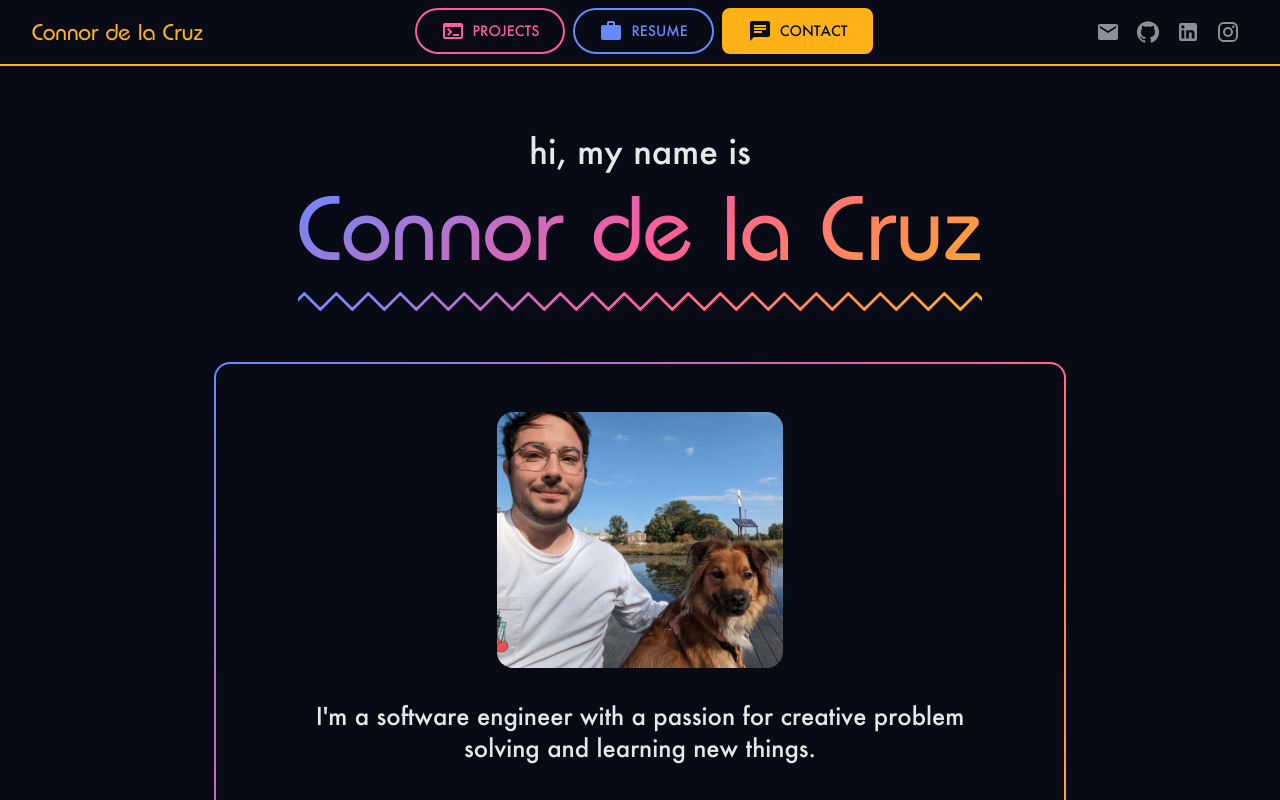
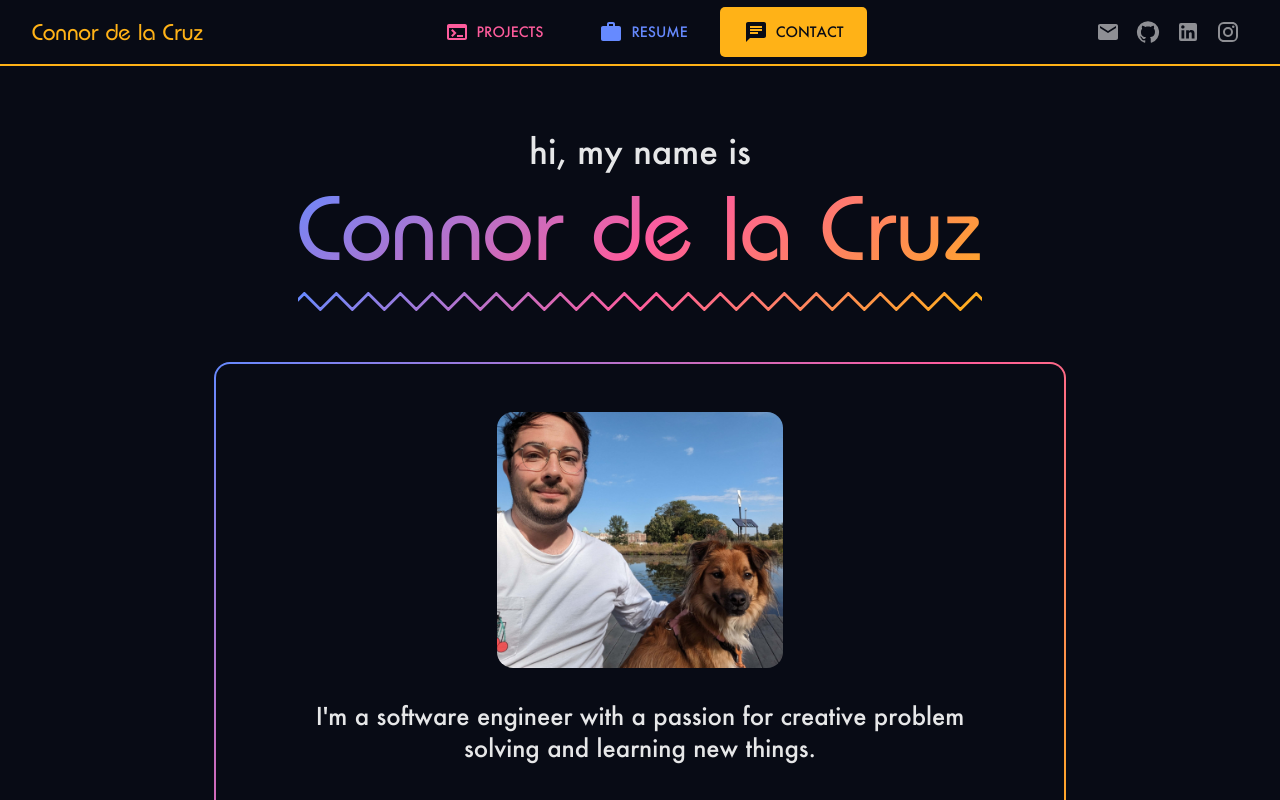
Before and after one commit to connordelacruz/connordelacruz.github.io, a React (Vite) app: page / in a window 1280 px wide. Shown: the top 800 px of the page. Built offline with nearby package versions, Linux system fonts and the light colour scheme.

Commit message:
nav tabs are more tab-like instead of button-like (again)

```diff
--- a/src/components/NavBar.jsx
+++ b/src/components/NavBar.jsx
@@ -43,6 +43,7 @@ const NavTabs = ({
                    createSmoothScrollToSectionHandler,
                    containerSx = {},
                  }) => {
+  // TODO: cleanup styles, maybe set it up so we can switch on the fly in the future
   return (
     <Box
       sx={{
@@ -57,11 +58,12 @@ const NavTabs = ({
           // Active tab indicator styles
           '& .MuiTabs-indicator': {
             // Don't use tab indicator
-            display: 'none',
+            // display: 'none',
+
             // Full height indicator
-            // height: '100%',
-            // borderRadius: '5px',
-            // backgroundColor: getActiveHashColor(),
+            height: '100%',
+            borderRadius: '5px',
+            backgroundColor: getActiveHashColor(),
           },
           // Center tabs within container
           '& .MuiTabs-list': {
@@ -83,8 +85,10 @@ const NavTabs = ({
             sx={{
               ml: 1,
               px: 3,
-              // Override min height for icon tabs
-              minHeight: 0,
+              // Override min height for icon tabs (when not using tab indicator):
+              // minHeight: 0,
+              // Better vertical centering with full height tab indicator:
+              minHeight: '50px',
               // Make sure text appears above full-height tab indicator
               zIndex: 1,
               backgroundColor: 'transparent',
@@ -92,18 +96,18 @@ const NavTabs = ({
               // other than the default ones, so I guess we're going with sx instead
               color: sectionLink.color + '.main',
               // Round borders when not selected
-              borderStyle: 'solid',
-              borderWidth: 2,
-              borderRadius: '50em',
-              borderColor: sectionLink.color + '.main',
+              // borderStyle: 'solid',
+              // borderWidth: 2,
+              // borderRadius: '50em',
+              // borderColor: sectionLink.color + '.main',
 
               // Selected tab styles
               '&.Mui-selected': {
                 // Set background color to section color, text color to black
-                backgroundColor: getActiveHashColor(),
+                // backgroundColor: getActiveHashColor(),
                 color: 'background.default',
                 // Squared circle
-                borderRadius: '0.5rem',
+                // borderRadius: '0.5rem',
               },
               transitionProperty: 'background-color, color, border-radius',
               ...THEME_TRANSITION_DURATION_AND_TIMING_SX,
```
